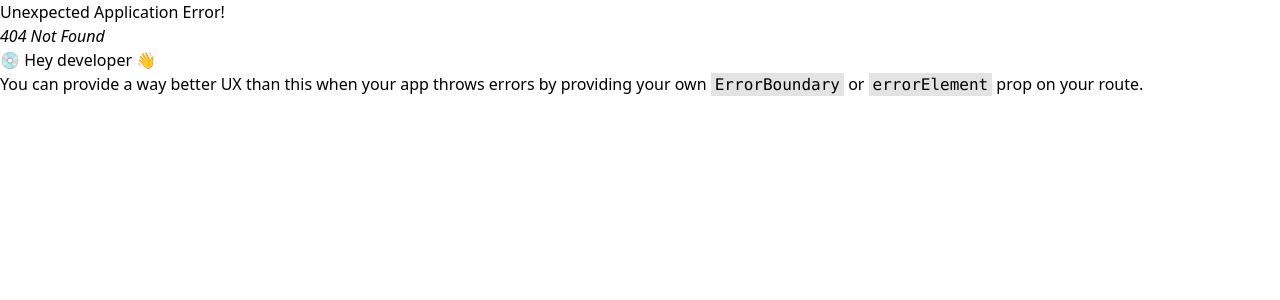
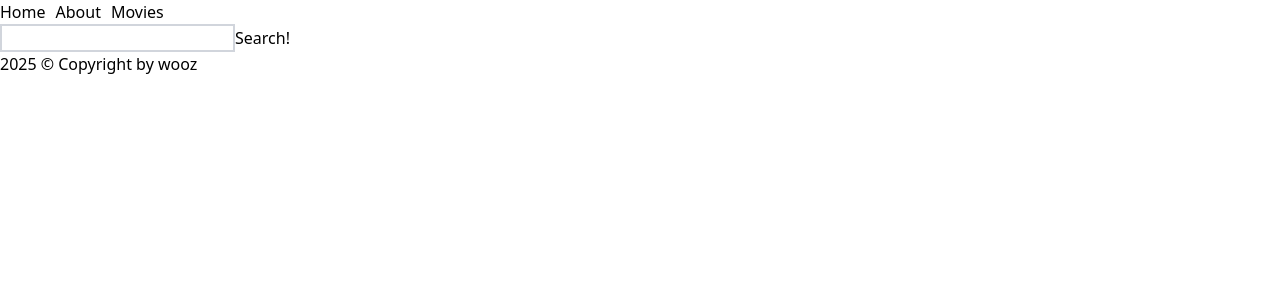
Before and after one commit to beenpow/AI_Journey_with_Me, a React (Vite) app in the folder 20250512_Web_APP/: page /movies in a window 1280 px wide. Before the commit this address had no page. Shown: the top 300 px of the page. Built offline with nearby package versions, Linux system fonts and the light colour scheme.

Commit message:
05/15 - 3rd class - [MovieDetails.tsx] : Trying to direct to a detailed page when a user clicks the title of of a searched movie.

```diff
--- a/20250512_Web_APP/src/components/Header.tsx
+++ b/20250512_Web_APP/src/components/Header.tsx
@@ -2,12 +2,15 @@ import { Link } from "react-router";
 
 export default function Header() {
     return (
-        <header>
+        <header
+            className="flex gap-[10px]"
+        >
             {/* a tag 는 페이지를 새로 고침하기때문에 손실이 크다. Link 라는 속성을 이용하자! */}
             {/* <a href="/">Home</a>
             <a href="/about">About</a> */}
             <Link to="/">Home</Link>
             <Link to="/about">About</Link>
+            <Link to="/movies">Movies</Link>
         </header>
     )
 }
--- a/20250512_Web_APP/src/components/movies/MovieItem.tsx
+++ b/20250512_Web_APP/src/components/movies/MovieItem.tsx
@@ -1,12 +1,15 @@
 import type { Movie } from '@/stores/movie'
 import Image from '@/components/image'
+import { Link } from 'react-router'
 
 export default function MovieItem({ movie }: { movie: Movie }) {
     return (
         <div className="w-[200px]">
             {/* <img src={movie.Poster} alt={movie.Title} /> */}
             <Image src={movie.Poster} width={200} height={300} />
-            {movie.Title} / {movie.Year}
+            <Link to={`/movies/${movie.imdbID}`}>
+                {movie.Title} / {movie.Year}
+            </Link>
         </div>
     )
 }
--- /dev/null
+++ b/20250512_Web_APP/src/routes/pages/MovieDetails.tsx
@@ -0,0 +1,14 @@
+import { useEffect } from "react";
+import { useMovieStore } from "@/stores/movie";
+import { useParams } from "react-router";
+
+export default function MovieDetails() {
+    const fetchMovieDetails = useMovieStore((state) => state.fetchMovieDetails)
+    const { movieId } = useParams()
+    useEffect(() => {
+        fetchMovieDetails(movieId)
+    }, [movieId])
+    return <>
+
+    </>
+}
--- a/20250512_Web_APP/src/routes/pages/Movies.tsx
+++ b/20250512_Web_APP/src/routes/pages/Movies.tsx
@@ -1,9 +1,11 @@
-
+import MovieList from "@/components/movies/MovieList";
+import MovieSearch from "@/components/movies/MovieSearcher";
 
 
 
 export default function Movies() {
     return <>
-
+        <MovieList />
+        <MovieSearch />
     </>
 }
--- a/20250512_Web_APP/src/stores/movie.ts
+++ b/20250512_Web_APP/src/stores/movie.ts
@@ -11,12 +11,47 @@ export interface Movie {
     Poster: string
 }
 
+export interface MovieDetails {
+    Title: string
+    Year: string
+    Rated: string
+    Released: string
+    Runtime: string
+    Genre: string
+    Director: string
+    Writer: string
+    Actors: string
+    Plot: string
+    Language: string
+    Country: string
+    Awards: string
+    Poster: string
+    Ratings: Rating[]
+    Metascore: string
+    imdbRating: string
+    imdbVotes: string
+    imdbID: string
+    Type: string
+    DVD: string
+    BoxOffice: string
+    Production: string
+    Website: string
+    Response: string
+  }
+
+  export interface Rating {
+    Source: string
+    Value: string
+  }
+
+
 export const useMovieStore = create(
     combine({
         isLoading: false,
         searchText: '',
         movies: [] as Movies,
         message: '',
+        currentMovie: null as MovieDetails | null,
     }, ((set, get) => ({
         setSearchText: (searchText: string) => {
             set({ searchText })
@@ -57,6 +92,11 @@ export const useMovieStore = create(
                 })
                 return
             }
+        },
+        fetchMovieDetails: async(movieId?: string) => {
+            if (!movieId) return
+            const { data }= await axios(`https://omdbapi.com?apikey=7035c60c&i=${movieId}`)
+            set({ currentMovie: data })
         }
     })))
 )
```
Also changed, not shown: 20250512_Web_APP/src/routes/index.tsx (+10 -0 lines).
